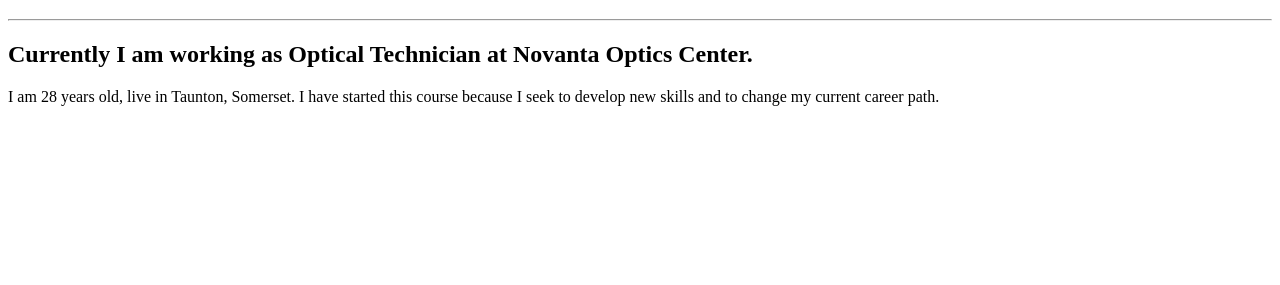
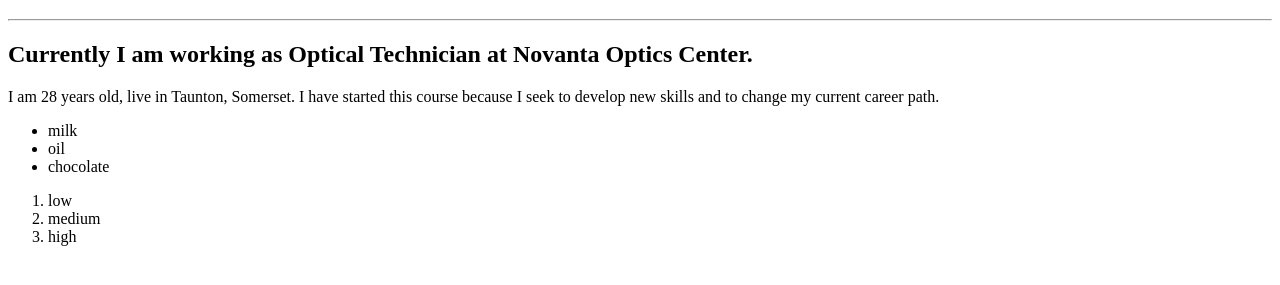
Before and after one commit to ngt93/cohort-8, a plain HTML site: page index.html in a window 1280 px wide. Shown: the part 61-346 px from the top of the page. Drawn offline with Linux system fonts and the light colour scheme.

Commit message:
Update index.html

```diff
--- a/index.html
+++ b/index.html
@@ -19,5 +19,15 @@
         path.
       </p>
     </div>
+    <ul>
+      <li>milk</li>
+      <li>oil</li>
+      <li>chocolate</li>
+    </ul>
+    <ol>
+      <li>low</li>
+      <li>medium</li>
+      <li>high</li>
+    </ol>
   </body>
 </html>
```
